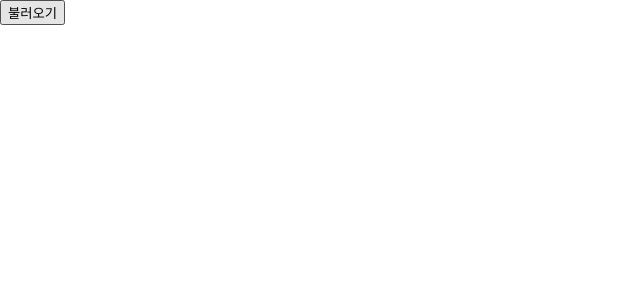
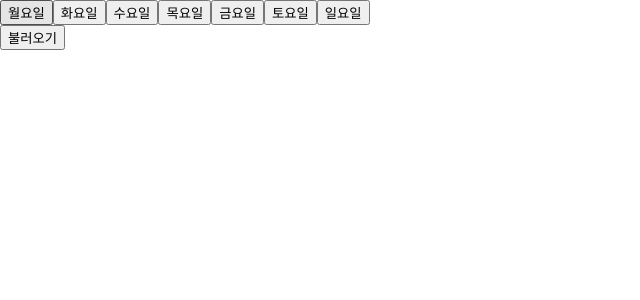
Before and after one commit to Lee-chaerin/webtoon, a React (Create React App) app: page / in a window 1280 px wide. Shown: the top 300 px of the page, without its empty margins (0-640 px from the left). Built offline with nearby package versions, Linux system fonts and the light colour scheme.

Commit message:
html로 버튼 만들기

```diff
--- a/src/App.js
+++ b/src/App.js
@@ -15,6 +15,16 @@ const App = () => {
   return (
     <div>
       <div>
+        <button>월요일</button>
+        <button>화요일</button>
+        <button>수요일</button>
+        <button>목요일</button>
+        <button>금요일</button>
+        <button>토요일</button>
+        <button>일요일</button>
+      </div>
+
+      <div>
         <button onClick={onClick}>불러오기</button>
       </div>
       {data && <textarea rows={7} cols={20} value={JSON.stringify(data, null, 2)} />}
```
